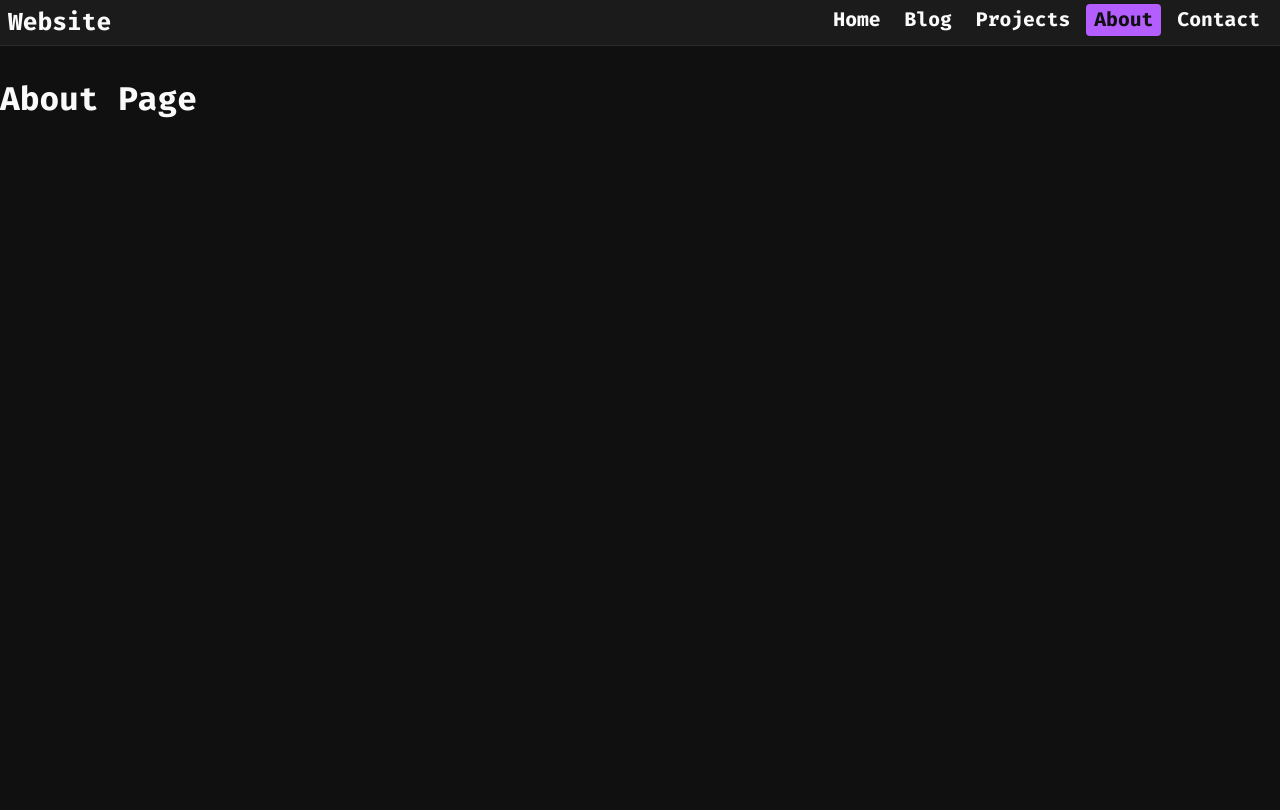
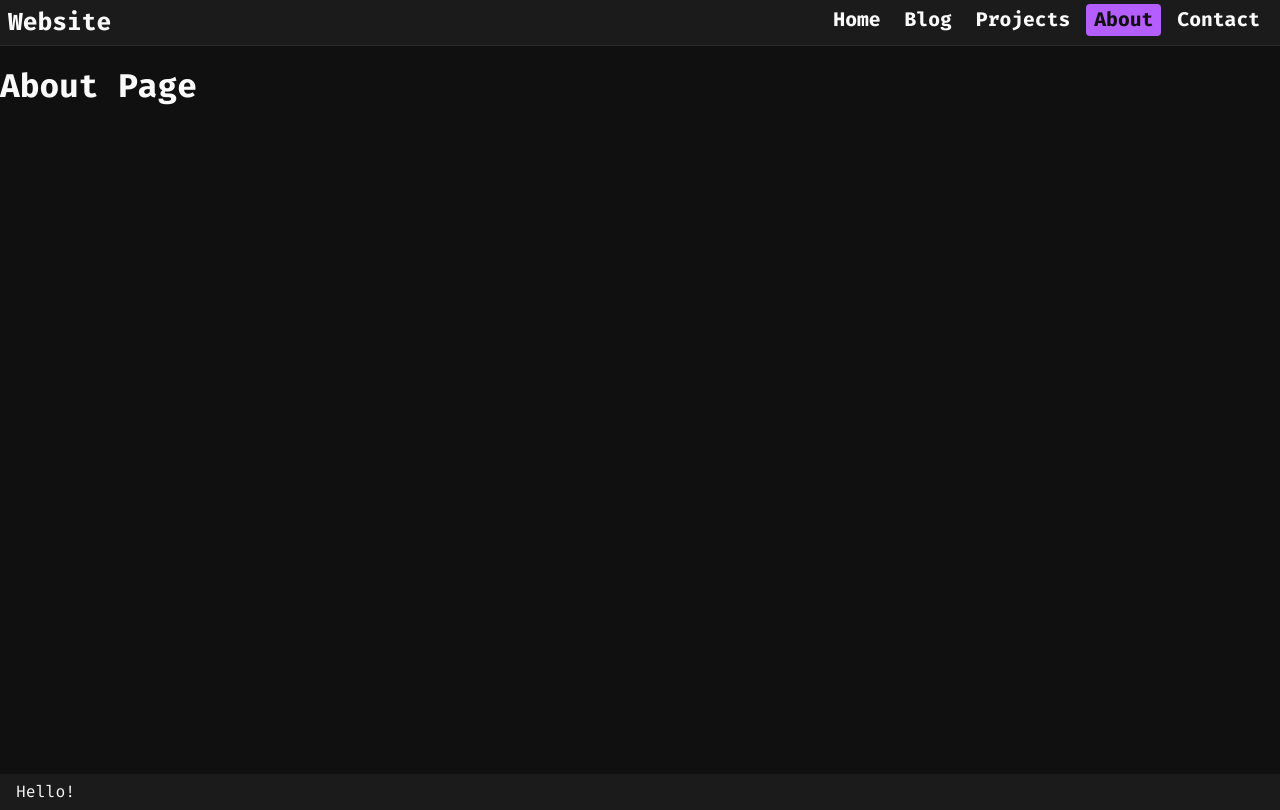
Before and after one commit to Lissy93/my-website, a SvelteKit app: page /about in a window 1280 px wide. Built offline with nearby package versions, Linux system fonts and the light colour scheme.

Commit message:
wip: Adds template for Footer

```diff
--- /dev/null
+++ b/src/components/Footer.svelte
@@ -0,0 +1,21 @@
+<footer>
+  Hello!
+</footer>
+
+<!--
+  TODO Add:
+  - Link to source code
+  - Copyright, license name
+  - Page links
+  - More links
+-->
+
+<style lang="scss">
+  footer {
+    bottom: 0;
+    // position: fixed;
+    padding: 0.5rem 1rem;
+    width: calc(100vw - 2rem);
+    background: var(--card-background);
+  }
+</style>
```
